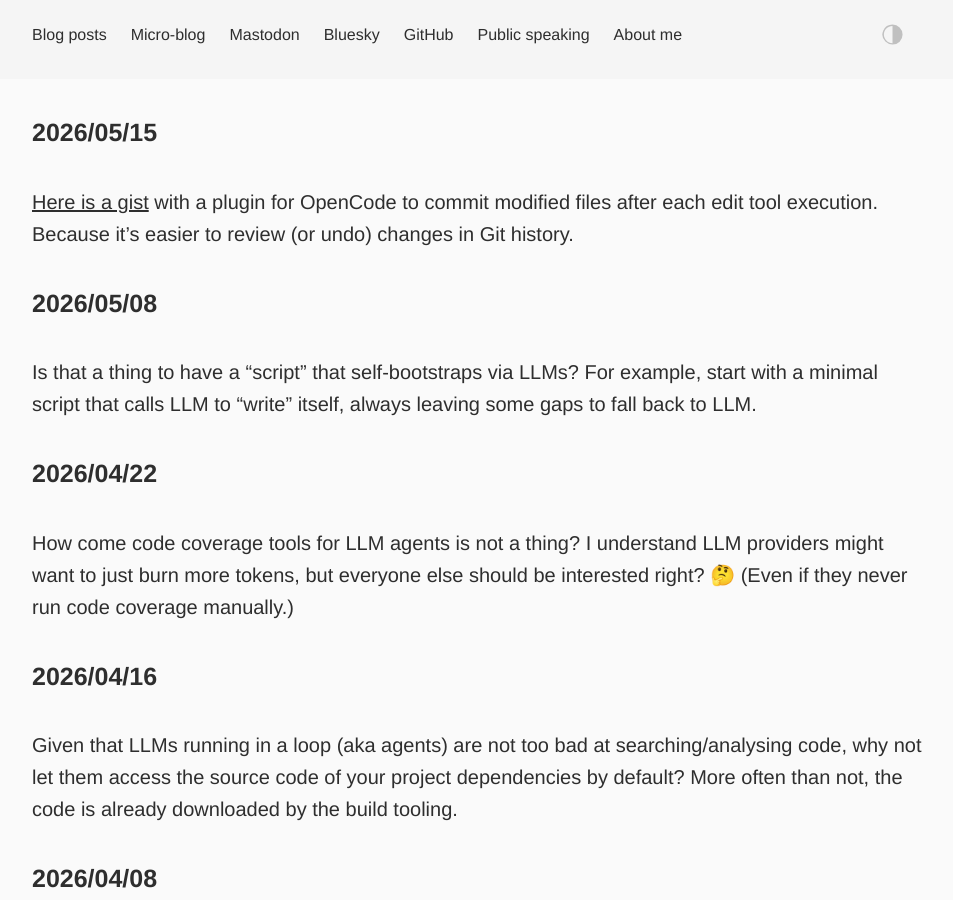
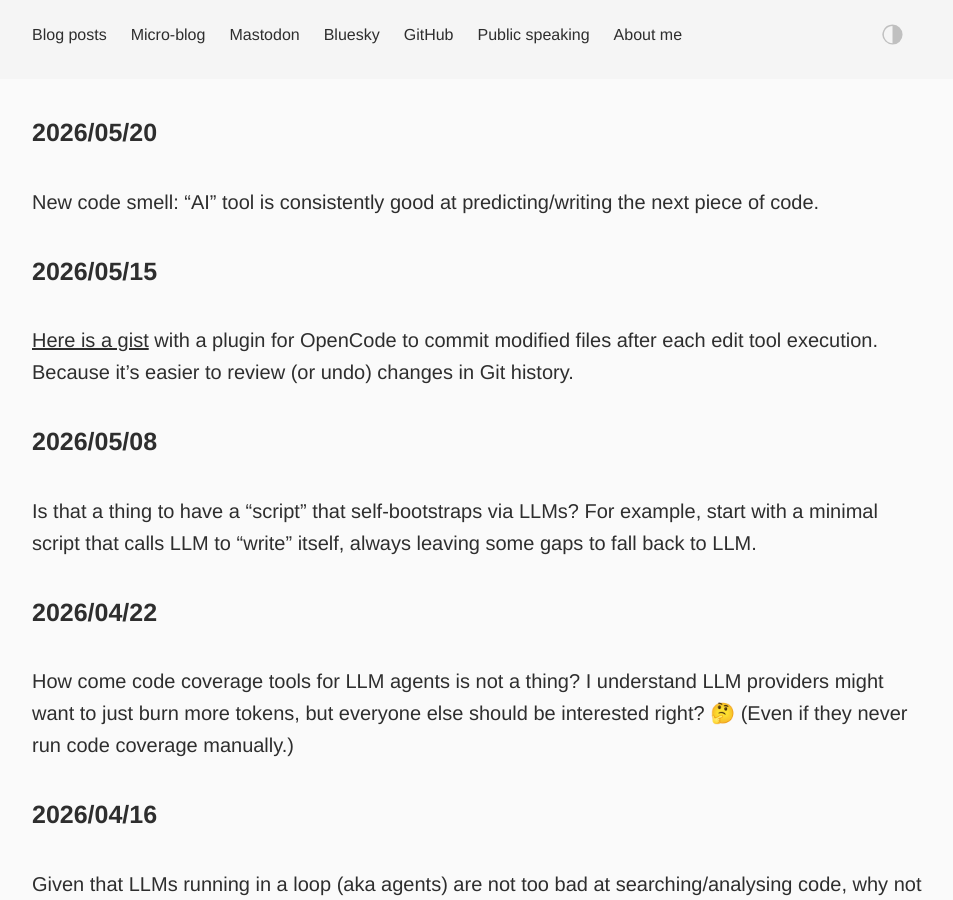
Before and after one commit to dkandalov/dkandalov.github.io, a Jekyll site: the page built from micro-blog.md, in a window 1280 px wide and 900 px high. Shown: the whole window, without its empty margins (160-1113 px from the left). Built offline with Jekyll 4.4.1, drawn with Linux system fonts in a browser that asks for light colours.

Commit message:
updated micro-blog

```diff
--- a/micro-blog.md
+++ b/micro-blog.md
@@ -2,6 +2,9 @@
 layout: post
 permalink: /micro-blog/
 ---
+
+#### 2026/05/20
+New code smell: "AI" tool is consistently good at predicting/writing the next piece of code.
 
 #### 2026/05/15
 [Here is a gist](https://gist.github.com/dkandalov/84d1720684e15fdc9508c25915ef2cb0) with a plugin for OpenCode to commit modified files after each edit tool execution. Because it's easier to review (or undo) changes in Git history.
```
